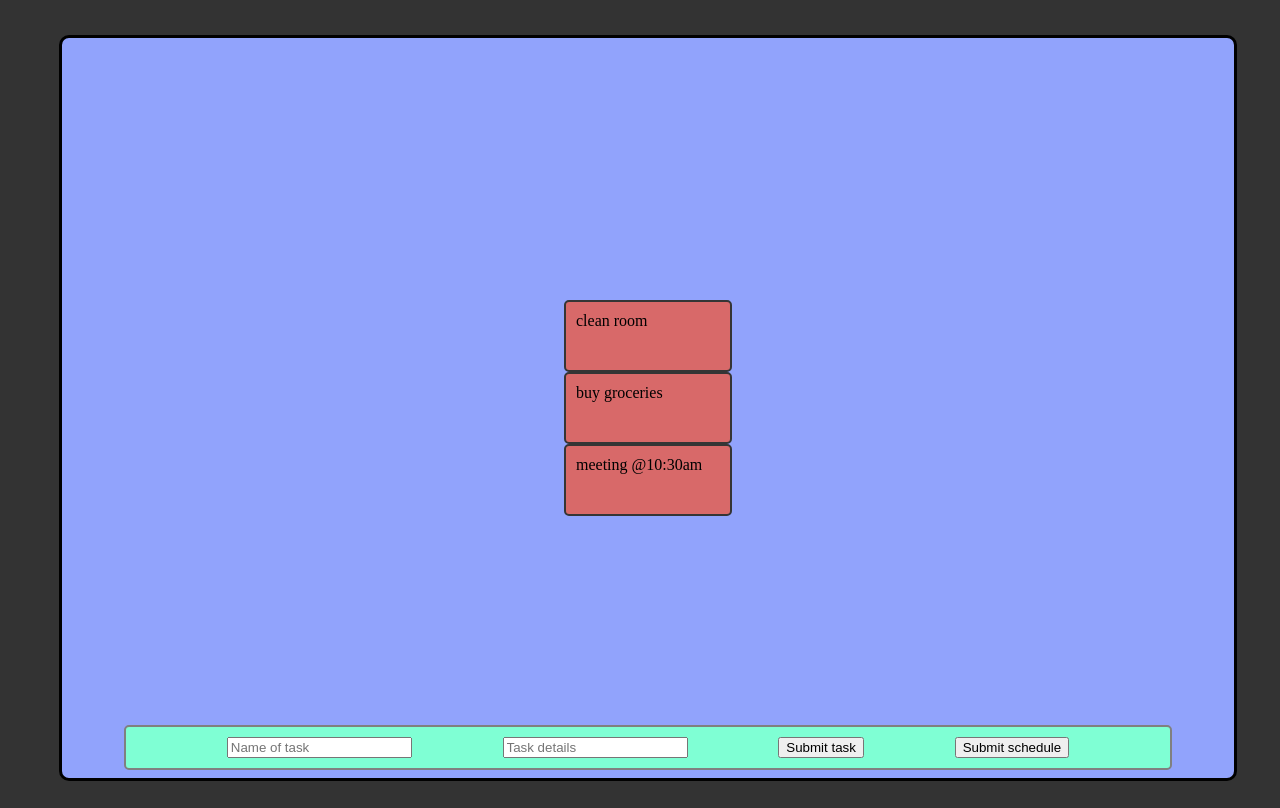
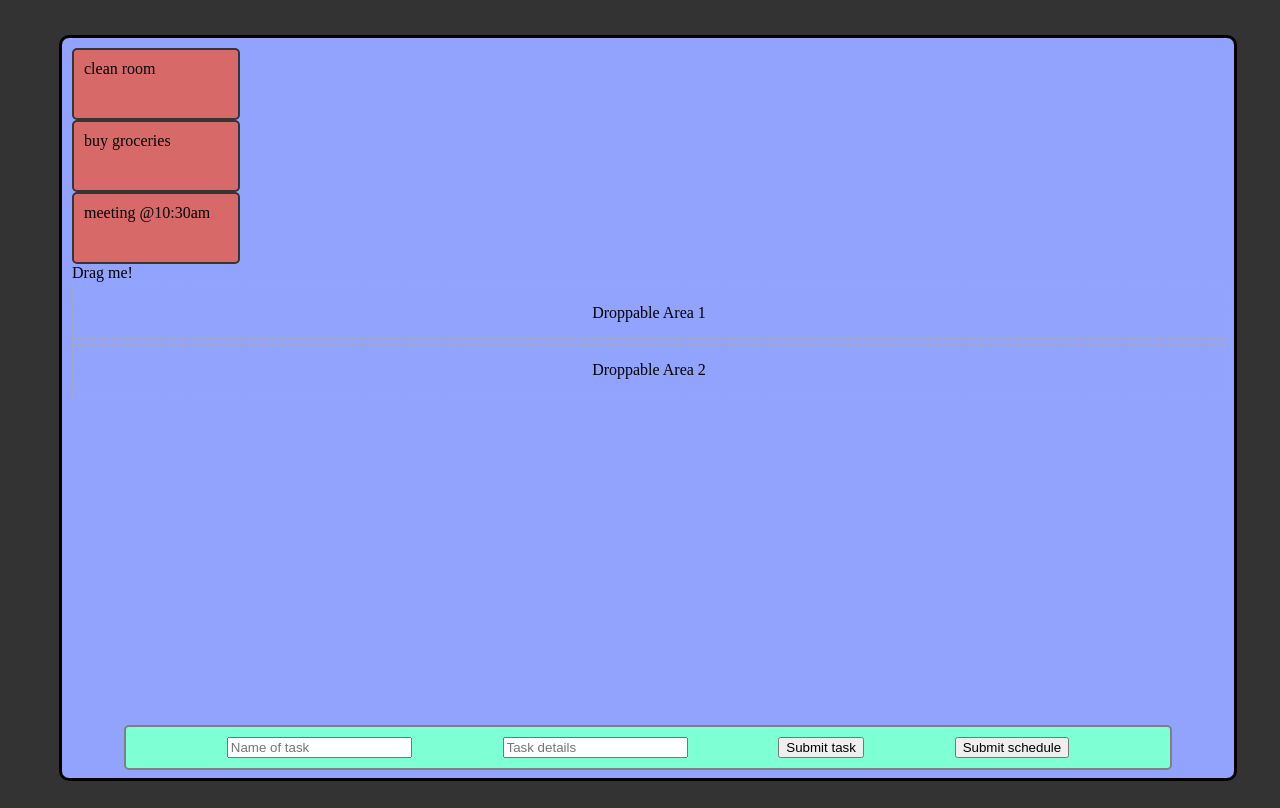
Before and after one commit to team-jigglypuff-nyoi9/timeWise, a React app: page / in a window 1280 px wide. Built offline with nearby package versions, Linux system fonts and the light colour scheme.

Commit message:
working on drag and drop

```diff
--- /dev/null
+++ b/client/components/DraggableItem.tsx
@@ -0,0 +1,63 @@
+// import React from 'react';
+// import { CSS } from '@dnd-kit/utilities';
+// import { useDraggable } from '@dnd-kit/core';
+
+// type DraggableItemProps = {
+//   id: string;
+//   children: any;
+// };
+
+// const DraggableItem: React.FC<DraggableItemProps> = ({ id, children }) => {
+//   const { attributes, listeners, setNodeRef, transform, isDragging } = useDraggable({
+//     id,
+//   });
+
+//   const style: React.CSSProperties = {
+//     transform: CSS.Transform.toString(transform),
+//     opacity: isDragging ? 0.5 : 1,
+//     cursor: 'grab',
+//   };
+
+//   return (
+//     <div ref={setNodeRef} style={style} {...attributes} {...listeners}>
+//       {children}
+//     </div>
+//   );
+// };
+
+// export default DraggableItem;
+
+
+import React from 'react';
+import { CSS } from '@dnd-kit/utilities';
+import { useDraggable, useDroppable } from '@dnd-kit/core';
+
+type DraggableItemProps = {
+  id: string;
+  children: any;
+};
+
+const DraggableItem: React.FC<DraggableItemProps> = ({ id, children }) => {
+  const { attributes, listeners, setNodeRef, transform, isDragging } = useDraggable({
+    id,
+  });
+
+  const { isOver } = useDroppable({
+    id,
+  });
+
+  const style: React.CSSProperties = {
+    transform: CSS.Transform.toString(transform),
+    opacity: isDragging ? 0.5 : 1,
+    cursor: 'grab',
+    backgroundColor: isOver ? 'lightblue' : 'transparent', // Example: change background when item is over a droppable area
+  };
+
+  return (
+    <div ref={setNodeRef} style={style} {...attributes} {...listeners}>
+      {children}
+    </div>
+  );
+};
+
+export default DraggableItem;
--- a/client/components/board.tsx
+++ b/client/components/board.tsx
@@ -1,10 +1,57 @@
-import { type } from "os";
+// import { type } from "os";
+// import React from "react";
+// import { BoardProps } from "./types";
+// import Item from "./item";
+// import DraggableItem from "./DraggableItem";
+
+// import { SortableContext, verticalListSortingStrategy } from '@dnd-kit/sortable'
+// import { DndContext, closestCorners } from '@dnd-kit/core'
+
+// export default function Board({ tasks }: BoardProps): React.ReactElement {
+//   const renderedTasks = tasks.map((task) => (
+//     <Item key={task.id} text={task.title} id={task.id}/>
+//   ));
+
+//   return (
+//     <div className="Board">
+//         <SortableContext items={tasks} strategy={verticalListSortingStrategy}>
+//       {renderedTasks}
+//       </SortableContext >
+//       <DndContext>   <DraggableItem id="item1">Drag me!</DraggableItem></DndContext>
+//     </div>
+//   );
+// }
+
 import React from "react";
 import { BoardProps } from "./types";
 import Item from "./item";
+import DraggableItem from "./DraggableItem";
 
 import { SortableContext, verticalListSortingStrategy } from '@dnd-kit/sortable'
-import { DndContext, closestCorners } from '@dnd-kit/core'
+import { DndContext, closestCorners, useDroppable } from '@dnd-kit/core'
+
+function DroppableArea({ children, id }: { children: React.ReactNode; id: string }) {
+  const { isOver } = useDroppable({
+    id,
+  });
+
+  const style: React.CSSProperties = {
+    width: '100%', // Adjust as needed
+    minHeight: '50px', // Adjust as needed
+    backgroundColor: isOver ? 'lightblue' : 'transparent', // Example: change background when item is over a droppable area
+    display: 'flex',
+    alignItems: 'center',
+    justifyContent: 'center',
+    border: '1px dashed #aaa', // Example: dashed border when item is over
+    margin: '5px 0',
+  };
+
+  return (
+    <div style={style}>
+      {children}
+    </div>
+  );
+}
 
 export default function Board({ tasks }: BoardProps): React.ReactElement {
   const renderedTasks = tasks.map((task) => (
@@ -13,9 +60,20 @@ export default function Board({ tasks }: BoardProps): React.ReactElement {
 
   return (
     <div className="Board">
-        <SortableContext items={tasks} strategy={verticalListSortingStrategy}>
-      {renderedTasks}
-      </SortableContext >
+      <SortableContext items={tasks} strategy={verticalListSortingStrategy}>
+        {renderedTasks}
+      </SortableContext>
+
+      <DndContext>
+        <DraggableItem id="item1">Drag me!</DraggableItem>
+        <DroppableArea id="droppableArea1">
+          Droppable Area 1
+        </DroppableArea>
+        <DroppableArea id="droppableArea2">
+          Droppable Area 2
+        </DroppableArea>
+        {/* Add more DroppableArea components as needed */}
+      </DndContext>
     </div>
   );
 }
--- a/client/static/styles.css
+++ b/client/static/styles.css
@@ -34,6 +34,11 @@ body {
     border: 3px solid black;
 }
 
+.Board {
+    width: 100%;
+    height: 100%;
+}
+
 .todo-item {
     background-color: rgb(216, 105, 105);
     width: 9rem;
```
